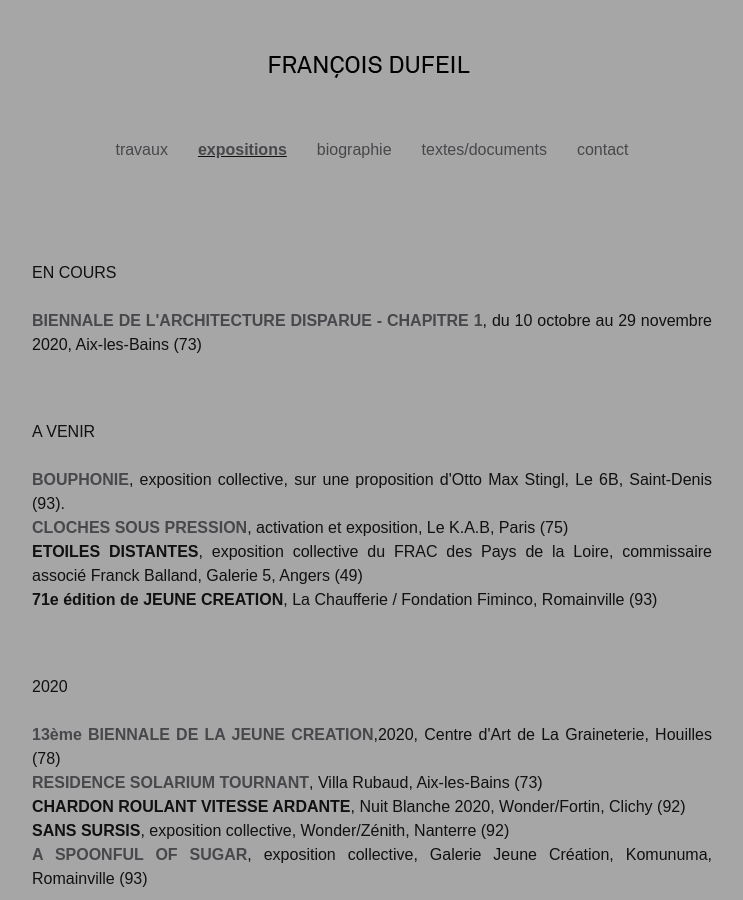
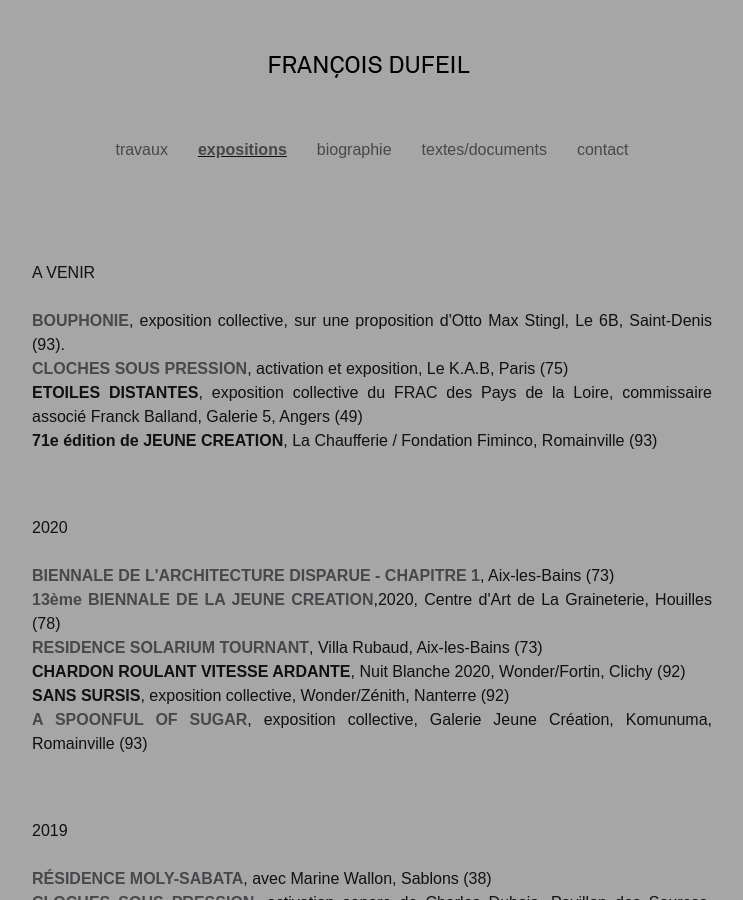
Before and after one commit to Mariecie/Mariecie.github.io, a Jekyll site: the page built from Expositions.md, in a window 1280 px wide and 900 px high. Shown: the whole window, without its empty margins (268-1011 px from the left). Built offline with Jekyll 4.4.1, drawn with Linux system fonts in a browser that asks for light colours.

Commit message:
Update Expositions.md

```diff
--- a/Expositions.md
+++ b/Expositions.md
@@ -4,14 +4,6 @@ title:
 permalink: /expositions/
 ---
 
-
-<p style="text-align:justify">
-<br />
-<br>
-EN COURS
-<br>
-<br><span style="font-weight: bold;"><a href="#" onclick='window.open("https://solariumtournant.com/");return false;'>BIENNALE DE L'ARCHITECTURE DISPARUE - CHAPITRE 1</a></span>, du 10 octobre au 29 novembre 2020, Aix-les-Bains (73)
-</p>
 
 <p style="text-align:justify">
 <br />
@@ -29,6 +21,7 @@ A VENIR
 <br>
 2020
 <br>
+ <br><span style="font-weight: bold;"><a href="#" onclick='window.open("https://solariumtournant.com/");return false;'>BIENNALE DE L'ARCHITECTURE DISPARUE - CHAPITRE 1</a></span>, Aix-les-Bains (73)
 <br><span style="font-weight: bold;"><a href="#" onclick='window.open("https://lagraineterie.ville-houilles.fr/biennale-de-la-jeune-creation");return false;'>13ème BIENNALE DE LA JEUNE CREATION</a></span>,2020, Centre d'Art de La Graineterie, Houilles (78)
 <br><span style="font-weight: bold;"><a href="#" onclick='window.open("https://solariumtournant.com/");return false;'>RESIDENCE SOLARIUM TOURNANT</a></span>, Villa Rubaud, Aix-les-Bains (73)
 <br><span style="font-weight: bold;">CHARDON ROULANT VITESSE ARDANTE</span>, Nuit Blanche 2020, Wonder/Fortin, Clichy (92)
```
